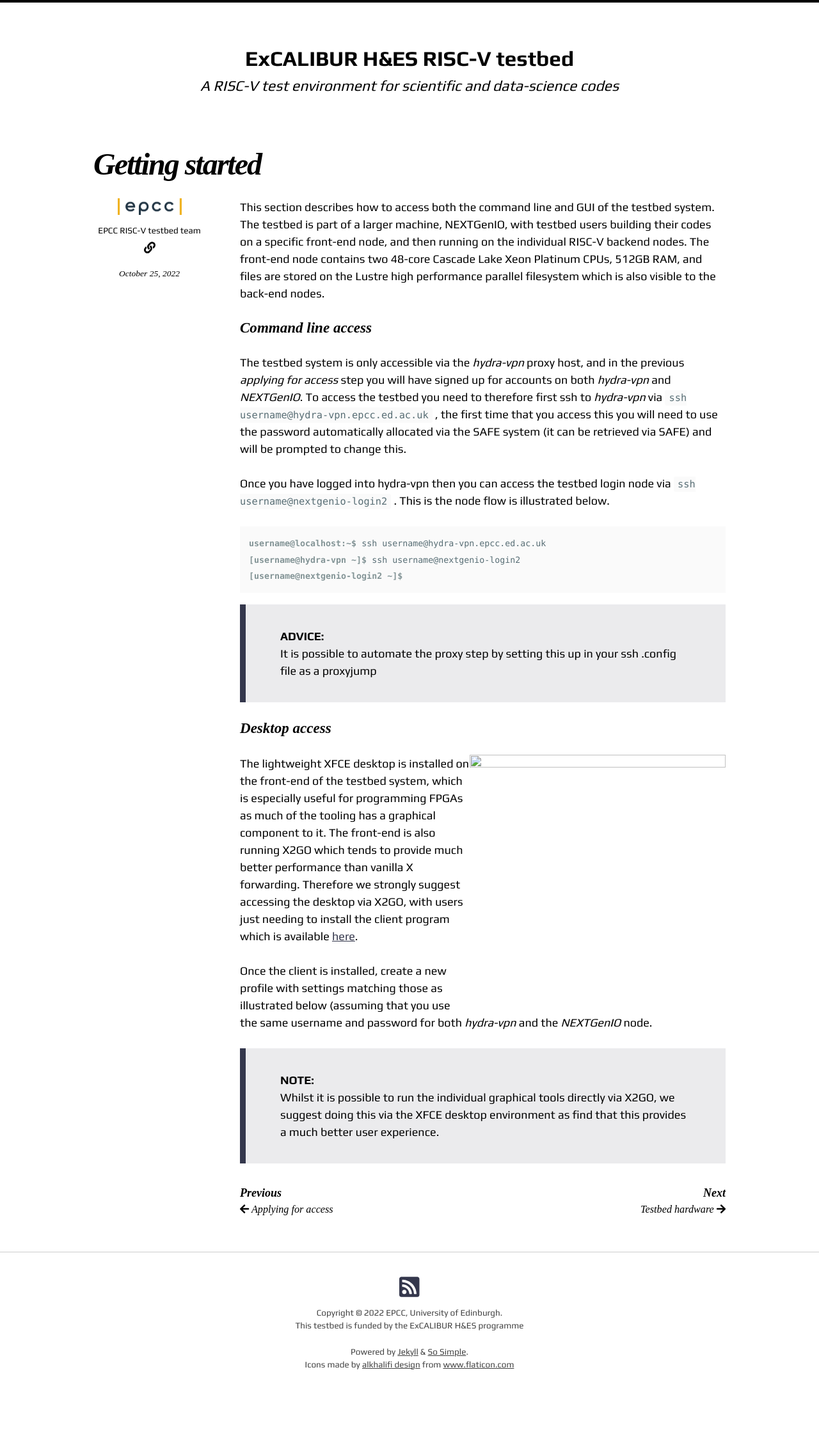
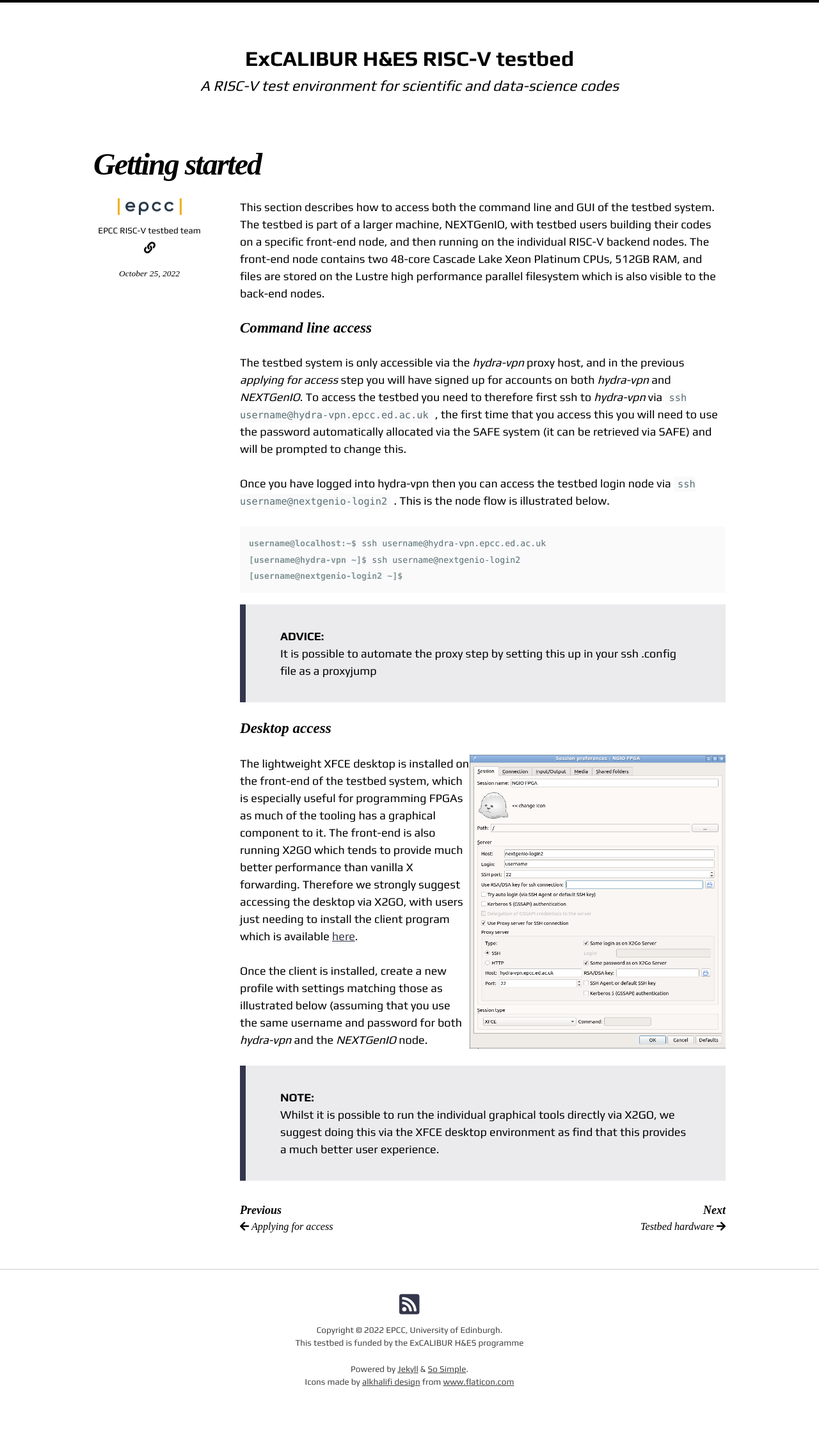
Before and after one commit to RISCVtestbed/riscvtestbed.github.io, a Jekyll site: the page built from _documentation/getting_started.md, in a window 1280 px wide. Shown: the whole page at 64% size. Built offline with Jekyll 4.4.1, drawn with Linux system fonts in a browser that asks for light colours; nearby versions of some CDN libraries; before the commit the page ends 2215 px from its top, so only the background shows below that.

Commit message:
Update getting_started.md

```diff
--- a/_documentation/getting_started.md
+++ b/_documentation/getting_started.md
@@ -22,7 +22,7 @@
 
 ### Desktop access
 
-<img src="/docs/images/x2go_settings.png" width="400" height="400" align="right"/>
+<img src="/images/x2go_settings.png" width="400" height="400" align="right"/>
 
 The lightweight XFCE desktop is installed on the front-end of the testbed system, which is especially useful for programming FPGAs as much of the tooling has a graphical component to it. The front-end is also running X2GO which tends to provide much better performance than vanilla X forwarding. Therefore we strongly suggest accessing the desktop via X2GO, with users just needing to install the client program which is available [here](https://wiki.x2go.org/doku.php/download:start).
 
```
